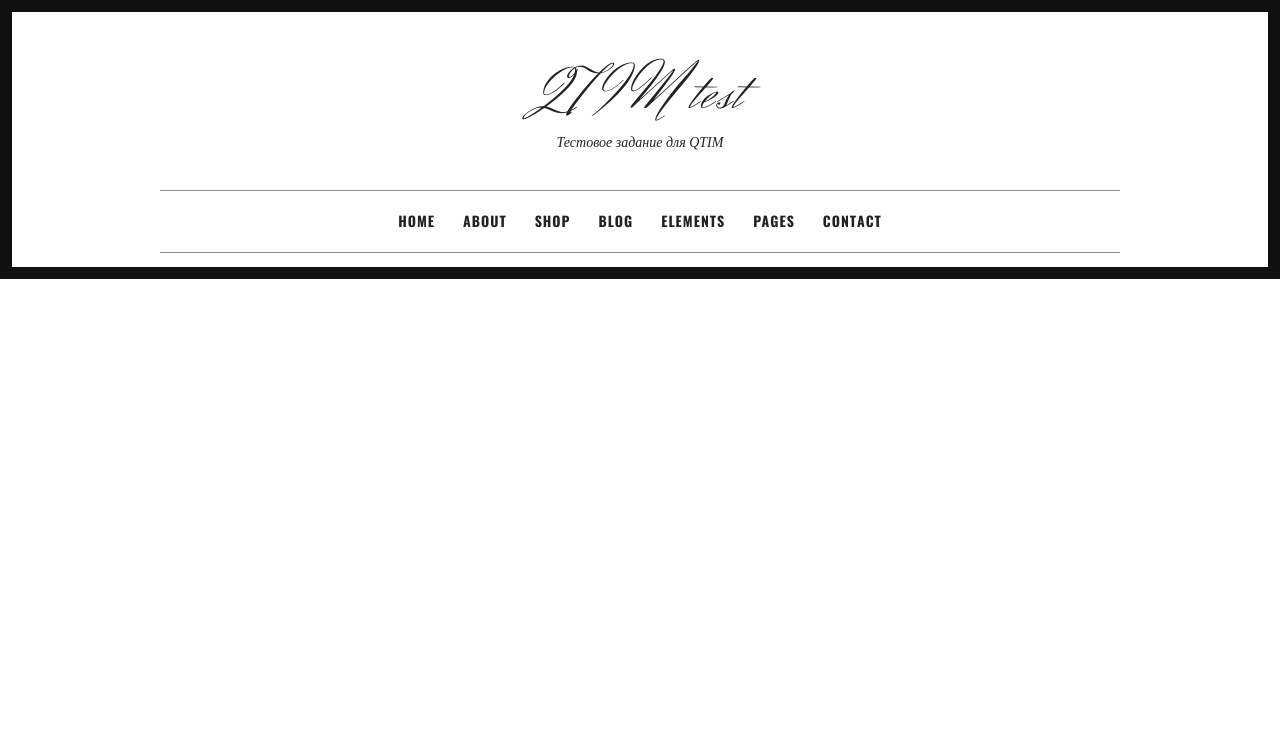
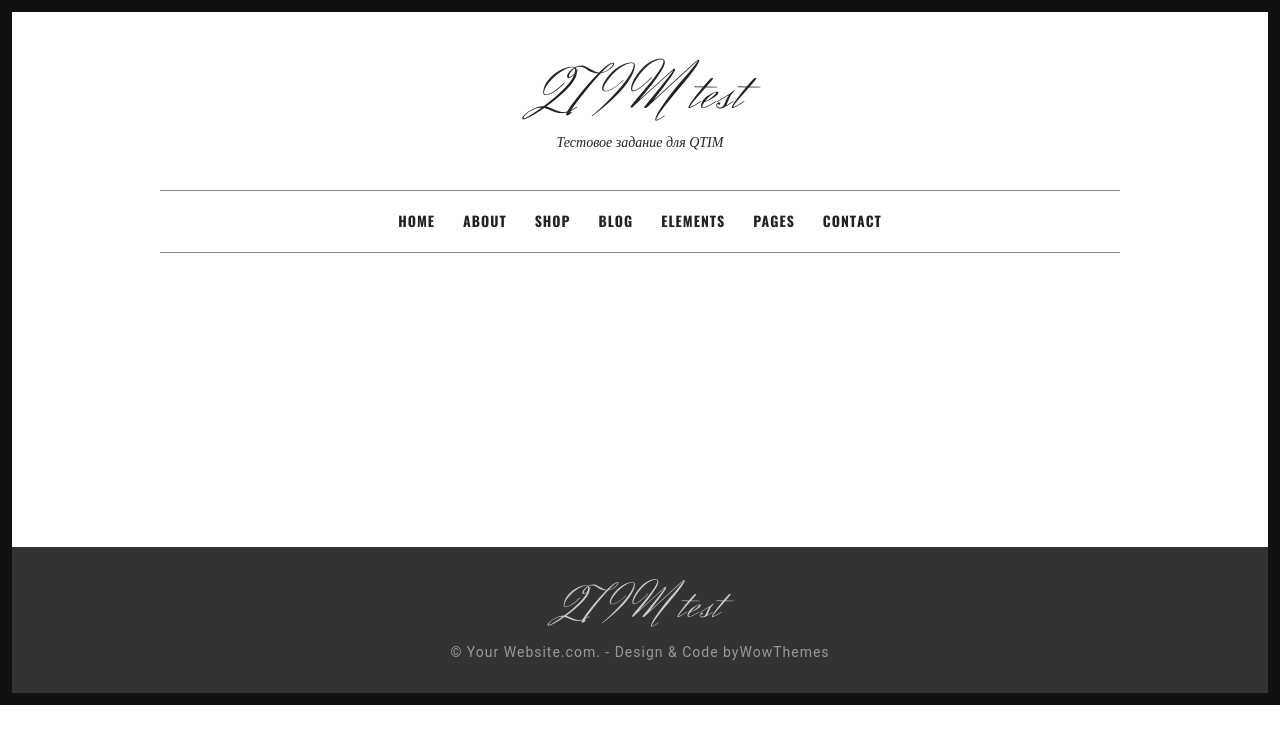
Before and after one commit to DarDog/test-qtim, a React (Create React App) app: page / in a window 1280 px wide. Shown: the top 744 px of the page. Built offline with nearby package versions, Linux system fonts and the light colour scheme.

Commit message:
Feat: Add layout for Layout component

```diff
--- a/src/Components/Layout/Layout.jsx
+++ b/src/Components/Layout/Layout.jsx
@@ -1,12 +1,23 @@
 import React from 'react';
 import { Outlet } from 'react-router-dom';
 import Header from "../Header/Header";
+import Footer from "../Footer/Footer";
 
 const Layout = () => {
   return (
-    <div className='container'>
-      <Header />
-    </div>
+    <>
+      <div className='container'>
+        <Header/>
+        <div className='site-content'>
+          <div className='content-area column full'>
+            <main className='site-main'>
+              { <Outlet /> }
+            </main>
+          </div>
+        </div>
+      </div>
+      <Footer/>
+    </>
   );
 };
 
```
